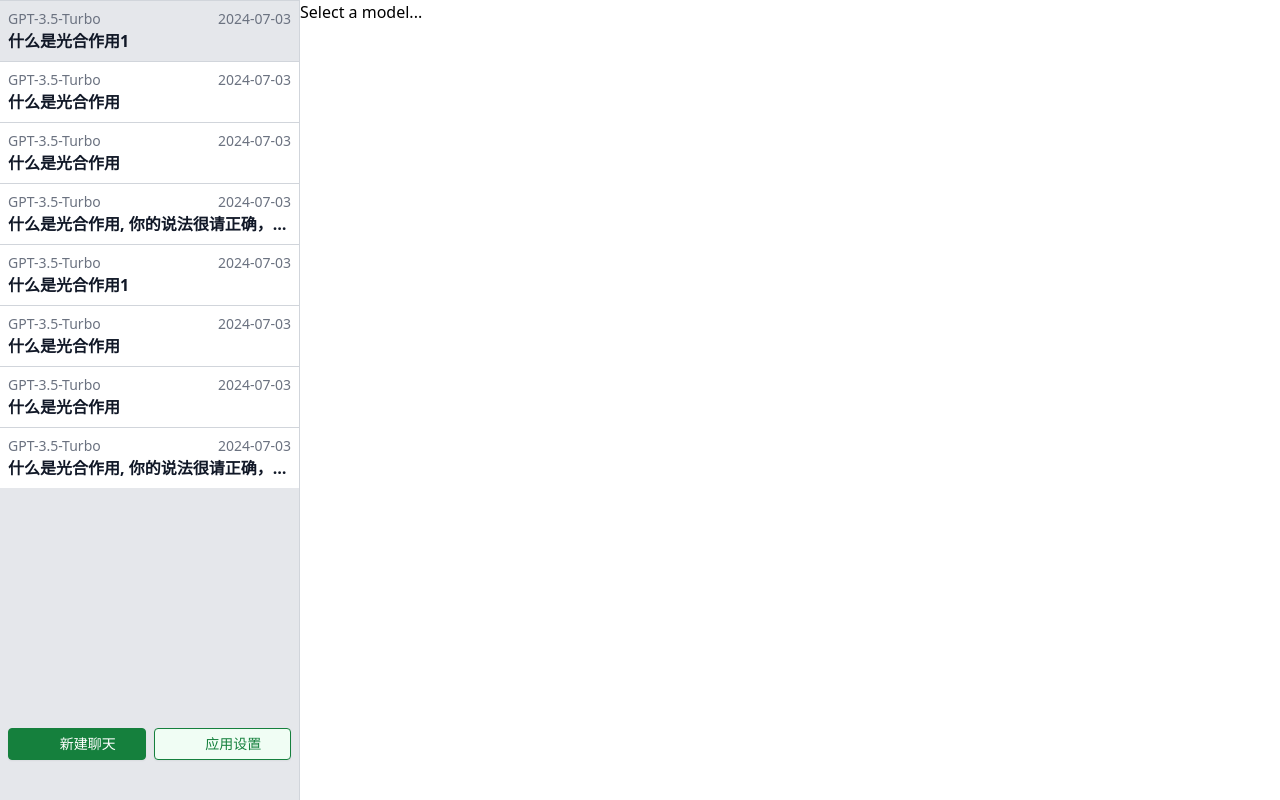
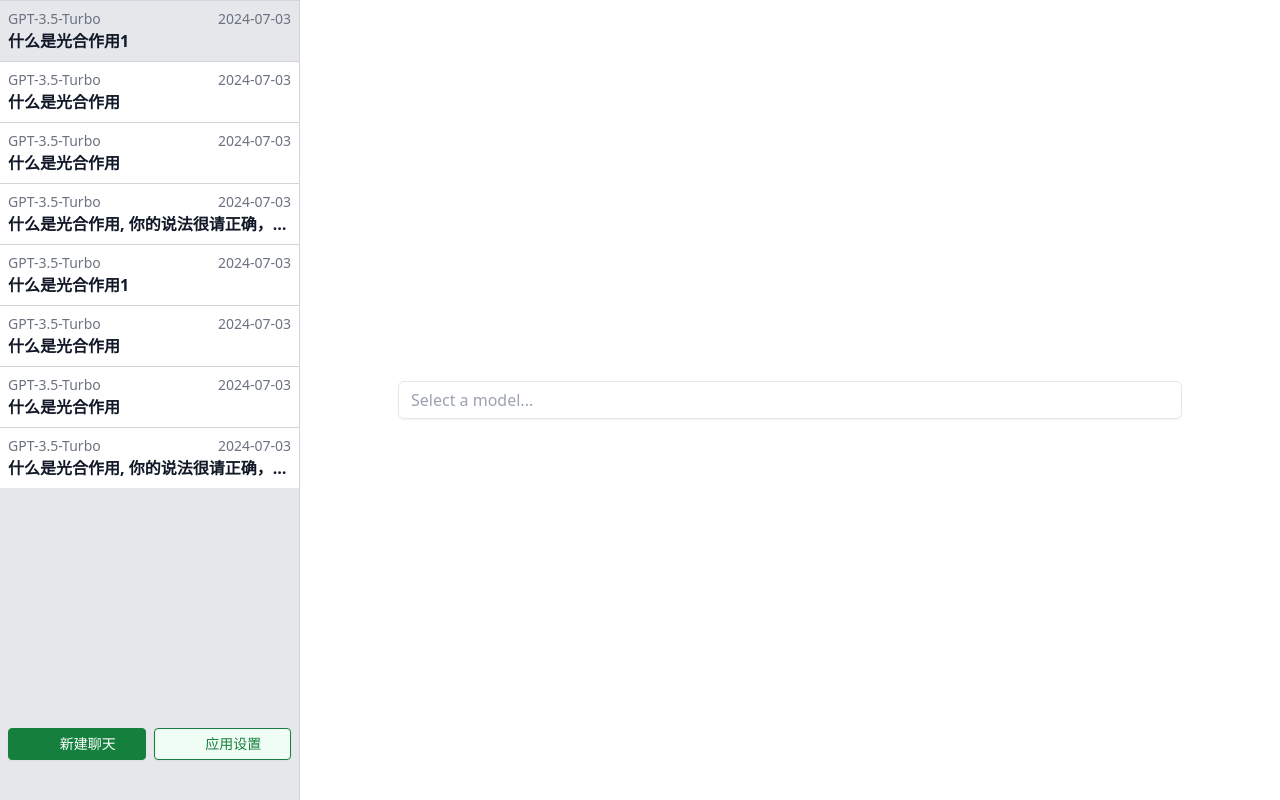
Before and after one commit to ting-verse/vchat, a Vue app: page / in a window 1280 px wide. Built offline with nearby package versions, Linux system fonts and the light colour scheme; some icons are missing.

Commit message:
ProviderSelect组件编码第二部分

```diff
--- a/src/App.vue
+++ b/src/App.vue
@@ -1,8 +1,3 @@
-Vue3.5+Electron+大模型 跨平台AI桌面聊天应用实战 / vchat 温馨提示：Git用户名 /
-Username: ting-verse Git密码 / Password: 为慕课网登录密码 重置密码 App.vue 3.4
-KB 1 2 3 4 5 6 7 8 9 10 11 12 13 14 15 16 17 18 19 20 21 22 23 24 25 26 27 28 29
-30 31 32 33 34 35 36 37 38 39 40 41 42 43 44 45 46 47 48 49 50 51 52 53 54 55 56
-57 58 59 60 61 62 63 64 65 66 67 68 69
 <template>
   <div class="flex items-center justify-between h-screen">
     <div class="w-[300px] bg-gray-200 h-full border-r border-gray-300">
@@ -24,8 +19,10 @@ KB 1 2 3 4 5 6 7 8 9 10 11 12 13 14 15 16 17 18 19 20 21 22 23 24 25 26 27 28 29
         </button>
       </div>
     </div>
-    <div class="h-full flex-1">
-      <ProviderSelect :items="providers" />
+    <div class="h-full flex-1 flex items-center">
+      <div class="w-[80%] mx-auto">
+        <ProviderSelect :items="providers" />
+      </div>
     </div>
   </div>
 </template>
@@ -107,8 +104,7 @@ const providers: ProviderProps[] = [
     name: "文心一言",
     desc: "文心一言 百度出品的大模型",
     models: ["ERNIE-4.0-8K", "ERNIE-3.5-8K", "ERNIE-Speed-8K"],
-    avatar:
-      "https://qph.cf2.poecdn.net/main-thumb-pb-3004-50-jougqzjtwfqfyqprxbdwofvnwattmtrg.jpeg",
+    avatar: "https://picsum.photos/id/180/200/200",
     createdAt: "2024-07-03",
     updatedAt: "2024-07-03",
   },
@@ -118,12 +114,10 @@ const providers: ProviderProps[] = [
     desc: "通义千问",
     // https://help.aliyun.com/zh/dashscope/developer-reference/api-details?spm=a2c4g.11186623.0.0.5bf41507xgULX5#b148acc634pfc
     models: ["qwen-turbo", "qwen-plus", "qwen-max"],
-    avatar:
-      "https://qph.cf2.poecdn.net/main-thumb-pb-3004-50-jougqzjtwfqfyqprxbdwofvnwattmtrg.jpeg",
+    avatar: "https://cdn-icons-png.flaticon.com/512/919/919854.png",
     createdAt: "2024-07-03",
     updatedAt: "2024-07-03",
   },
 ];
 console.log('👋 This message is being logged by "App.vue", included via Vite');
 </script>
-Copyright © 2018 imooc.com All Rights Reserved | 京ICP备 12003892号-11 简体中文
--- a/src/components/ProviderSelect.vue
+++ b/src/components/ProviderSelect.vue
@@ -1,15 +1,22 @@
 <template>
   <div class="provider-select">
     <SelectRoot>
-      <SelectTrigger>
+      <SelectTrigger
+        class="flex w-full items-center justify-between rounded-md py-1.5 px-3 shadow-sm border outline-none data-[placeholder]:text-gray-400"
+      >
         <SelectValue placeholder="Select a model..." />
+        <Icon icon="radix-icons:chevron-down" class="h-5 w-5" />
       </SelectTrigger>
       <SelectPortal>
-        <SelectContent>
-          <SelectViewport>
+        <SelectContent class="bg-white rounded-md shadow-md z-[100] border">
+          <SelectViewport class="p-2">
             <div v-for="provider in items">
-              <SelectLabel>
-                <img :src="provider.avatar" :alt="provider.name" />
+              <SelectLabel class="flex items-center px-6 h-7 text-gray-500">
+                <img
+                  :src="provider.avatar"
+                  :alt="provider.name"
+                  class="h-5 w-5 mr-2 rounded"
+                />
                 {{ provider.name }}
               </SelectLabel>
               <SelectGroup>
@@ -17,10 +24,15 @@
                   v-for="(model, index) in provider.models"
                   :key="index"
                   :value="model"
+                  class="outline-none rounded flex items-center h-7 px-6 relative text-green-700 cursor-pointer data-[highlighted]:bg-green-700 data-[highlighted]:text-white"
                 >
+                  <SelectItemIndicator class="absolute left-2 w-6">
+                    <Icon icon="radix-icons:check" />
+                  </SelectItemIndicator>
                   <SelectItemText>{{ model }}</SelectItemText>
                 </SelectItem>
               </SelectGroup>
+              <SelectSeparator class="h-[1px] my-2 bg-gray-300" />
             </div>
           </SelectViewport>
         </SelectContent>
@@ -44,6 +56,7 @@ import {
   SelectValue,
   SelectViewport,
 } from "radix-vue";
+import { Icon } from "@iconify/vue";
 import { ProviderProps } from "../types";
 defineProps<{ items: ProviderProps[] }>();
 </script>
```
